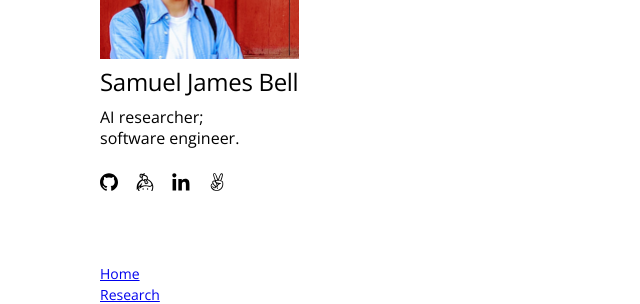
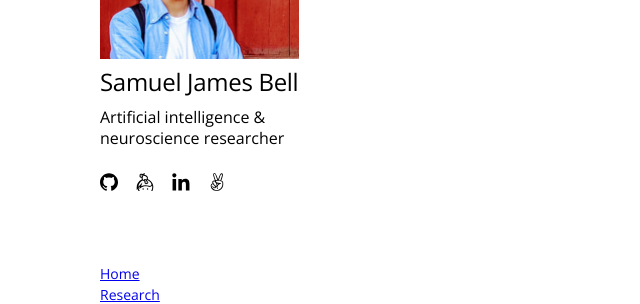
Before and after one commit to samueljamesbell/samueljamesbell.github.io, a Jekyll site: the page built from index.md, in a window 1280 px wide. Shown: the part 178-482 px from the top of the page, without its empty margins (0-640 px from the left). Built offline with Jekyll 4.4.1, drawn with Linux system fonts in a browser that asks for light colours.

Commit message:
Update bio

```diff
--- a/_includes/column.html
+++ b/_includes/column.html
@@ -3,8 +3,7 @@
     <section class="details">
         <h1>{{ site.title }}</h1>
         <p class="bio">
-            AI researcher;<br />
-            software engineer.
+            Artificial intelligence & neuroscience researcher
         </p>
         <section class="social">
             <a href="https://github.com/samueljamesbell">
```
